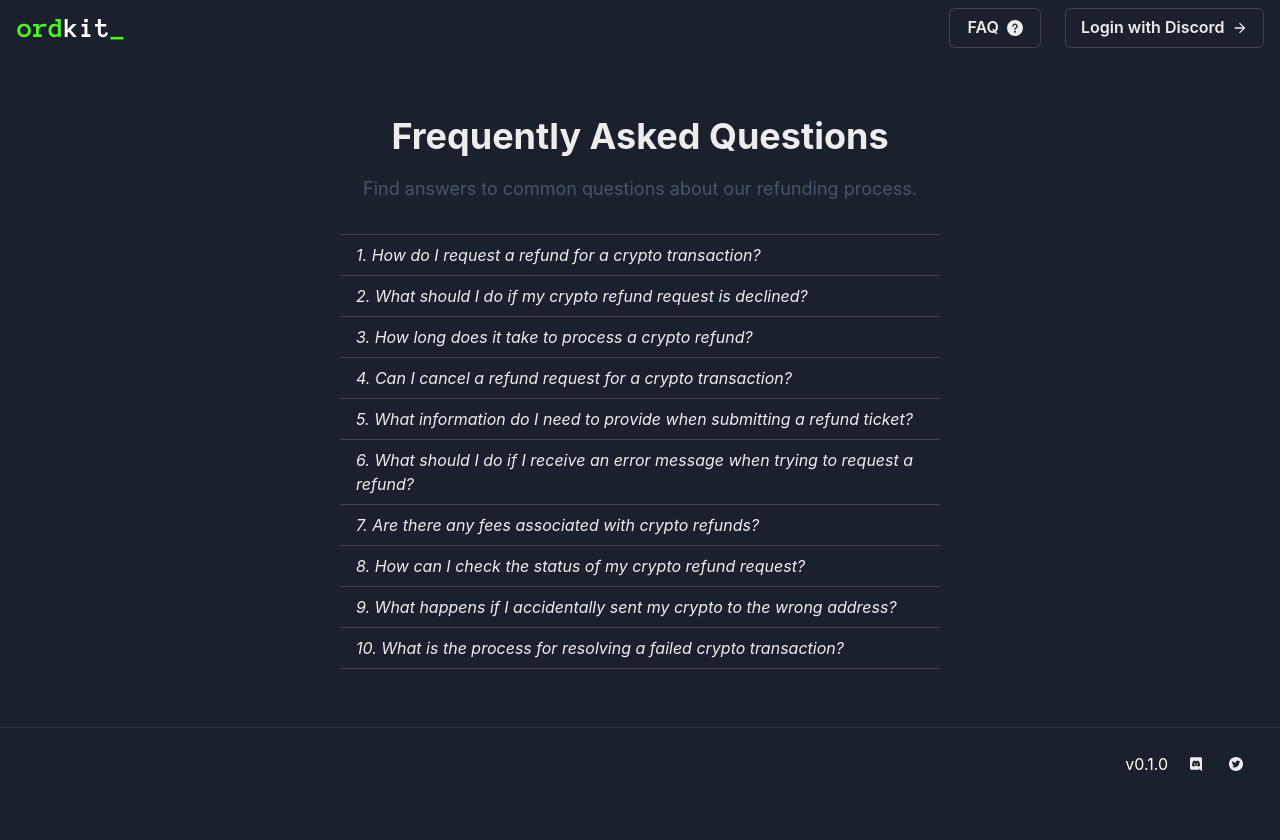
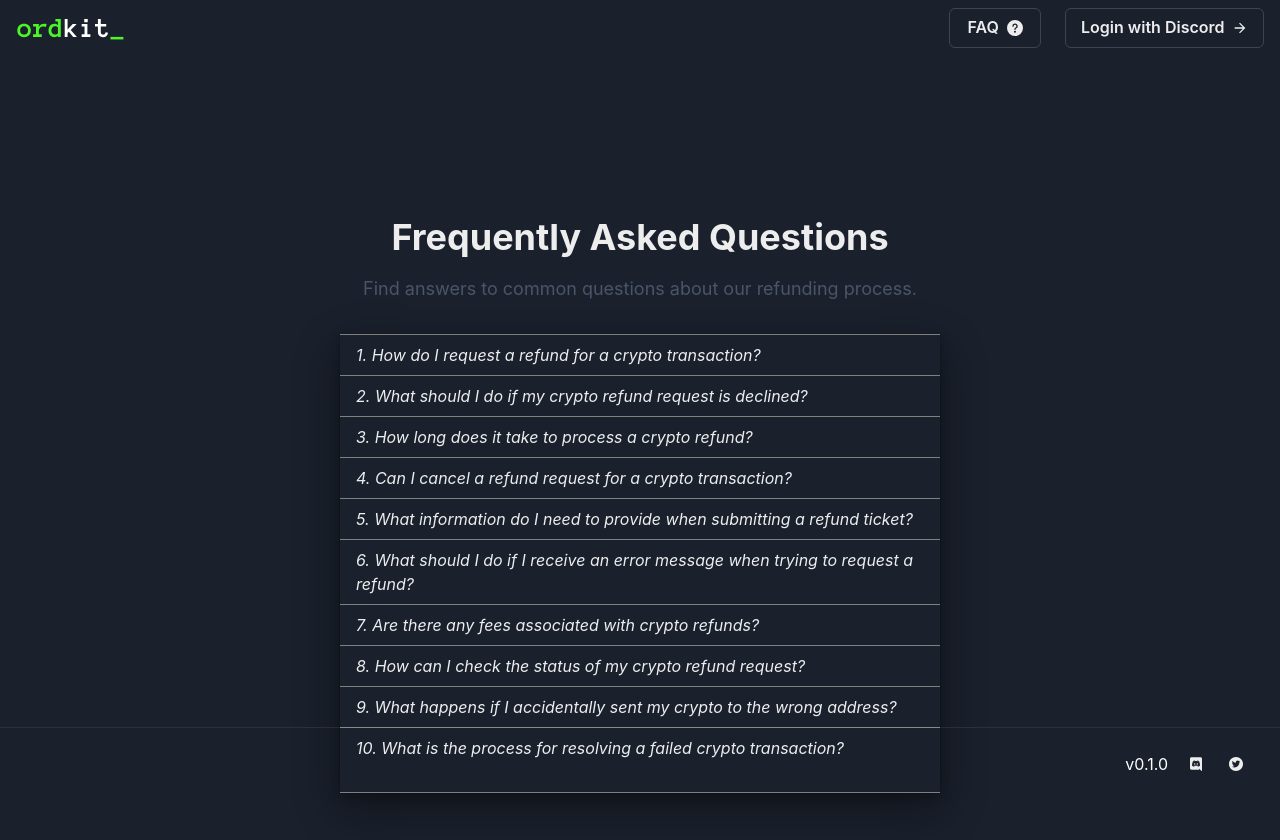
Before and after one commit to Garabed96/support_template, a Next.js app: page /faq in a window 1280 px wide. Shown: the top 840 px of the page. Built offline with nearby package versions, Linux system fonts and the light colour scheme.

Commit message:
FAQ Styling 0.4

```diff
--- a/app/faq/FAQSection.tsx
+++ b/app/faq/FAQSection.tsx
@@ -15,9 +15,8 @@ const FaqSection = () => {
       direction="column"
       align="center"
       justify="center"
-      minHeight="100vh"
-      padding="2rem"
-      pb="10rem"
+      minHeight="90vh"
+      py="10rem"
     >
       <Heading as="h1" size="xl" marginBottom="1rem">
         Frequently Asked Questions
@@ -25,7 +24,13 @@ const FaqSection = () => {
       <Text fontSize="lg" color="gray.600" marginBottom="2rem">
         Find answers to common questions about our refunding process.
       </Text>{" "}
-      <Accordion allowMultiple maxW="600px">
+      <Accordion
+        allowMultiple
+        border="transparent"
+        boxShadow="dark-lg"
+        maxW="600px"
+        border="1px #808080"
+      >
         {faq_data.map((item, index) => (
           <AccordionItem key={index} w="full">
             <h2>
@@ -33,8 +38,13 @@ const FaqSection = () => {
                 _expanded={{ bg: "blue.900", color: "white" }}
                 textAlign="left"
               >
-                <Text fontStyle="italic">
-                  {index + 1}. {item.question}
+                <Text fontStyle="italic" whiteSpace="pre-line">
+                  {index + 1}.{" "}
+                  <span
+                    dangerouslySetInnerHTML={{
+                      __html: item.question.replace(/\n/g, "<br />"),
+                    }}
+                  />
                 </Text>
               </AccordionButton>
             </h2>
```
